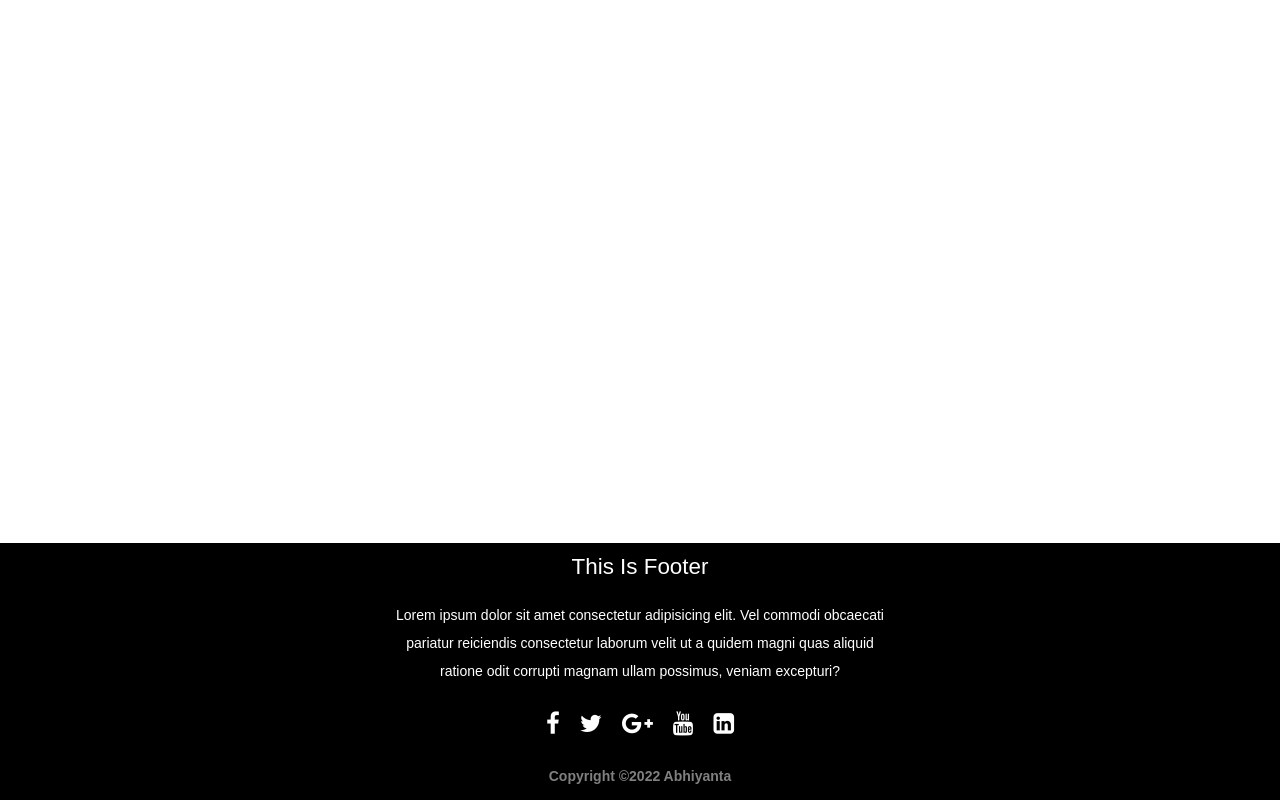
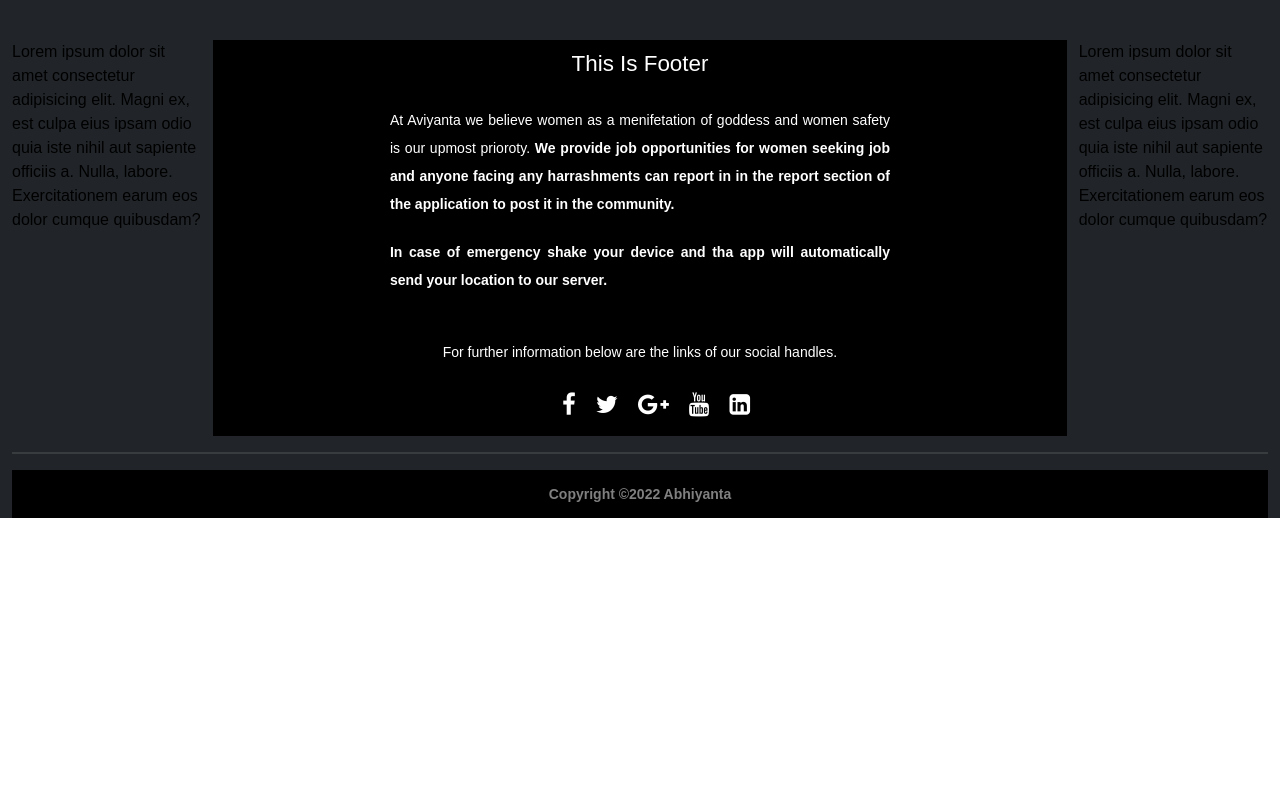
Before and after one commit to prajwalgaire617/abhiyanta, a PHP site: page /footer.html in a window 1280 px wide. Run offline with PHP 8.4, Linux system fonts and the light colour scheme.

Commit message:
Modified footer

```diff
--- a/footer.html
+++ b/footer.html
@@ -7,17 +7,24 @@
     <meta name="viewport" content="width=device-width, initial-scale=1.0">
     <link rel="stylesheet" href="style2.css">
     <link rel="stylesheet" href="https://cdnjs.cloudflare.com/ajax/libs/font-awesome/4.7.0/css/font-awesome.min.css" />
+    <!-- CSS only -->
+<link href="https://cdn.jsdelivr.net/npm/bootstrap@5.2.0/dist/css/bootstrap.min.css" rel="stylesheet" integrity="sha384-gH2yIJqKdNHPEq0n4Mqa/HGKIhSkIHeL5AyhkYV8i59U5AR6csBvApHHNl/vI1Bx" crossorigin="anonymous">
     <title>Footer</title>
 </head>
 
 <body>
-    <footer>
-        <div class="container">
-        <div class="footer-content">
+
+        <footer class="container-fluid bg-dark">
+            <div class="row">
+                <div class="col-lg-2 bg-dark">
+                        Lorem ipsum dolor sit amet consectetur adipisicing elit. Magni ex, est culpa eius ipsam odio quia iste nihil aut sapiente officiis a. Nulla, labore. Exercitationem earum eos dolor cumque quibusdam?
+                </div>
+                <div class="footer-content col-lg-8">
                     <h3>This is footer</h3>
-            <p>Lorem ipsum dolor sit amet consectetur adipisicing elit. Vel commodi obcaecati pariatur reiciendis
-                consectetur laborum velit ut a quidem magni quas aliquid ratione odit corrupti magnam ullam possimus,
-                veniam excepturi?</p>
+                    <p>At Aviyanta we believe women as a menifetation of goddess and women safety is our upmost prioroty. <strong> We provide job opportunities for women seeking job and anyone facing any harrashments can report in in the report section of the application to post it in the community.</strong> </p>
+                    <p><strong>In case of emergency shake your device and tha app will automatically send your location to our server.</strong></p>
+                    <br>
+                    <p>For further information below are the links of our social handles.</p>
                     <ul class="socials">
 
                         <li><a href="#"> <i class="fa fa-facebook"></i></a></li>
@@ -27,11 +34,23 @@
                         <li><a href="#"> <i class="fa fa-linkedin-square"></i></a></li>
                     </ul>
                 </div>
+
+                <div class="col-lg-2 bg-dark">
+                    Lorem ipsum dolor sit amet consectetur adipisicing elit. Magni ex, est culpa eius ipsam odio quia iste nihil aut sapiente officiis a. Nulla, labore. Exercitationem earum eos dolor cumque quibusdam?
+                </div>
+
+            </div>
+
+        <hr class="line">
         <div class="footer-bottom">
+
             <p>copyright &copy;2022 Abhiyanta</p>
         </div>
-        </div>
     </footer>
+
+
+<!-- JavaScript Bundle with Popper -->
+<script src="https://cdn.jsdelivr.net/npm/bootstrap@5.2.0/dist/js/bootstrap.bundle.min.js" integrity="sha384-A3rJD856KowSb7dwlZdYEkO39Gagi7vIsF0jrRAoQmDKKtQBHUuLZ9AsSv4jD4Xa" crossorigin="anonymous"></script>
 </body>
 
 </html>
--- a/style2.css
+++ b/style2.css
@@ -9,7 +9,7 @@ body {
 }
 
 footer {
-    height: 50%;
+   min-height:50vh;
     width: 100vw;
     font-family: Arial, Helvetica, sans-serif;
     padding-top: 40px;
@@ -21,11 +21,11 @@ footer {
     align-items: center;
     justify-content: center;
     flex-direction: column;
-    text-align: center;
+    text-align: justify;
     background-color: black;
     color: white;
     margin-bottom: 0px;
-
+    width: 70%;
 }
 
 .footer-content h3 {
@@ -64,11 +64,11 @@ footer {
 }
 
 .socials a:hover i{
-    color: hotpink
+    color: rgb(83, 59, 59)
 }
 .footer-bottom{
     background: black;
-    width: 100vw;
+    width: 100%;
     text-align:center;
 }
 .footer-bottom p{
@@ -78,13 +78,9 @@ footer {
     text-transform: capitalize;
     line-height: 3rem;
     color: white;
+
 }
-.container{
-    position: absolute;
-    bottom: 0px;
-    left: 0px;
-    right: 0px;
-}
+
 
 .navbar-small{
     position:absolute;
@@ -94,6 +90,16 @@ footer {
 
 }
 
-.contain{
-    display: flex;
+
+
+.container .footer-content{
+
+        width: 100%;
+
+
+
 }
+
+.line{
+    border: 1px solid gray;
+}
```
Lines whose indentation alone changed are shown as unchanged.
